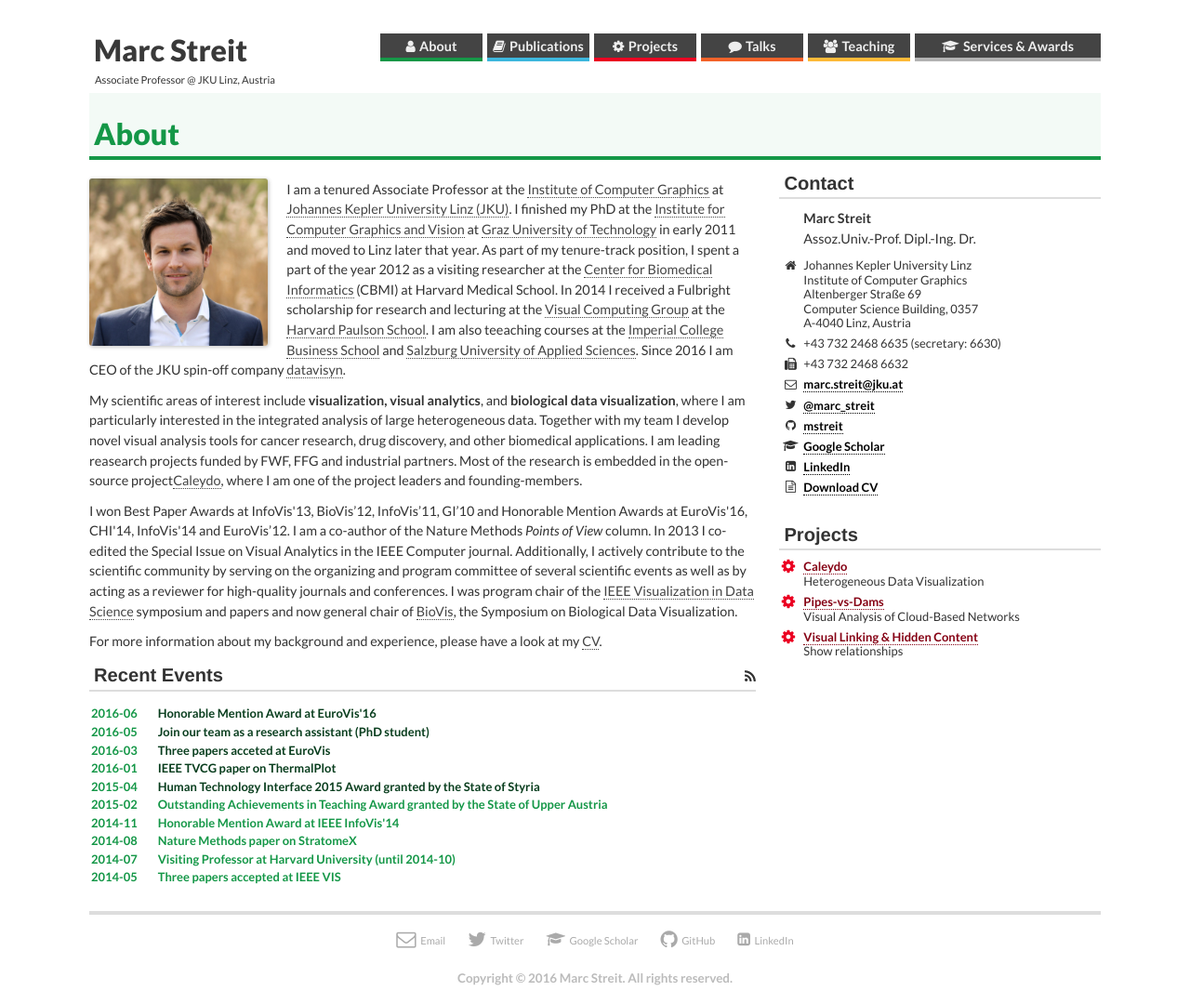
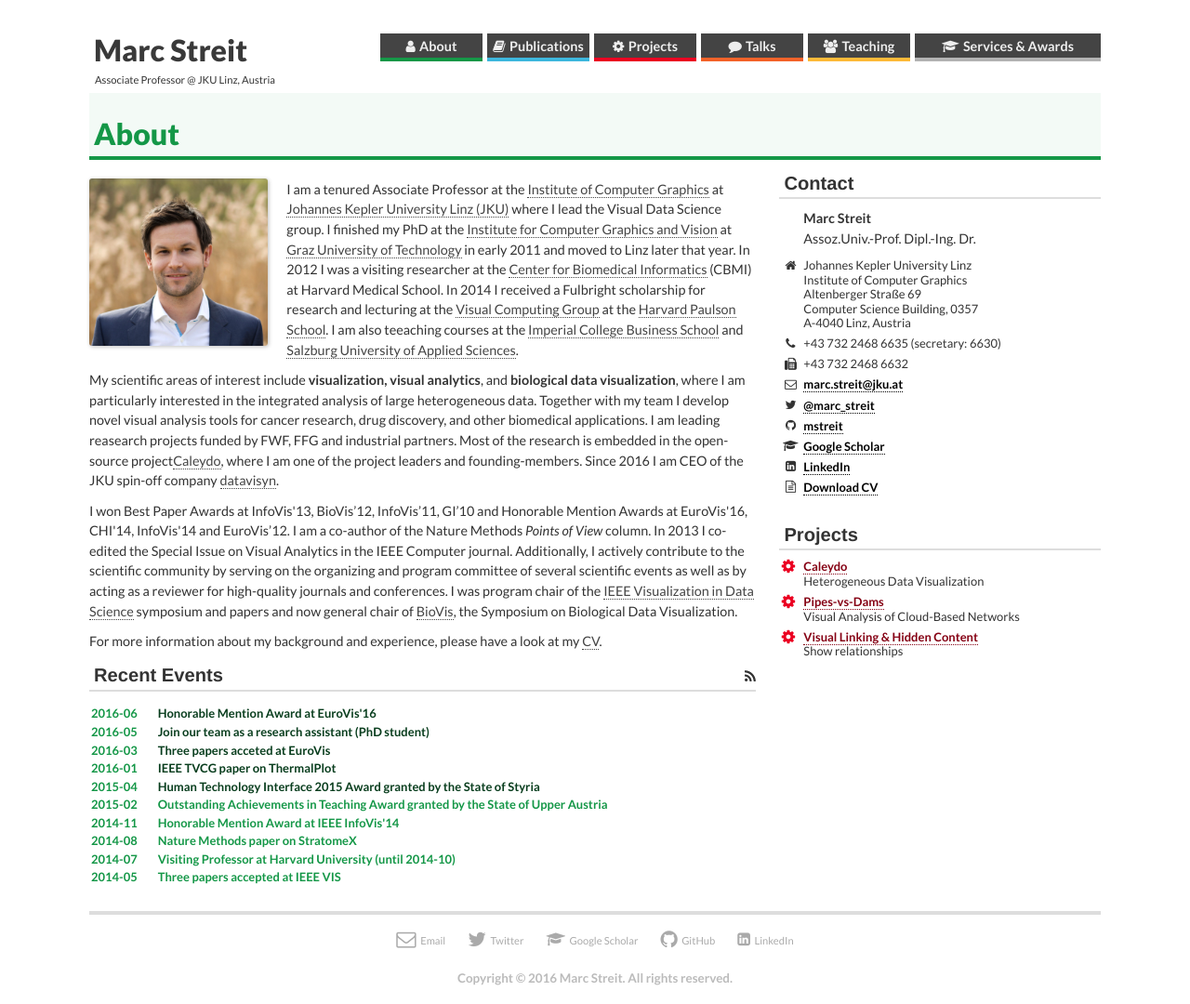
Before and after one commit to mstreit/mstreit.github.io, a Jekyll site: the page built from index.html, in a window 1280 px wide. Shown: the whole page at 93% size. Built offline with Jekyll 4.4.1, drawn with Linux system fonts in a browser that asks for light colours; nearby versions of some CDN libraries; some web fonts are replaced.

Commit message:
revision of CV

```diff
--- a/_layouts/home.html
+++ b/_layouts/home.html
@@ -12,14 +12,14 @@ layout: default
    <!--p>Assistant professor<br />Institute of Computer Graphics, Johannes Kepler University Linz, Austria.</p-->
 
    <p>I am a tenured Associate Professor at the <a href="http://www.cg.jku.at">Institute of Computer Graphics</a> at <a
-          href="http://www.jku.at">Johannes Kepler University Linz (JKU)</a>.
+          href="http://www.jku.at">Johannes Kepler University Linz (JKU)</a> where I lead the Visual Data Science group.
     I finished my PhD at the <a href="http://www.icg.tugraz.at">Institute for Computer Graphics and Vision</a> at <a href="http://www.tugraz.at">Graz University of Technology</a> in early 2011 and moved to Linz later that year.
-    As part of my tenure-track position, I spent a part of the year 2012 as a visiting researcher at the <a href="http://cbmi.med.harvardu.edu">Center for Biomedical Informatics</a> (CBMI) at Harvard Medical School.
+    In 2012 I was a visiting researcher at the <a href="http://cbmi.med.harvardu.edu">Center for Biomedical Informatics</a> (CBMI) at Harvard Medical School.
     In 2014 I received a Fulbright scholarship for research and lecturing at the <a href="http://vcg.seas.harvard.edu">Visual Computing Group</a> at the <a href="http://www.seas.harvard.edu">Harvard Paulson School</a>.
     I am also teeaching courses at the  <a
-            href="https://www.imperial.ac.uk/business-school">Imperial College Business School</a> and <a href="http://www.fh-salzburg.ac.at/">Salzburg University of Applied Sciences</a>. Since 2016 I am CEO of the JKU spin-off company <a href="http://datavisyn.io">datavisyn</a>.</p>
+            href="https://www.imperial.ac.uk/business-school">Imperial College Business School</a> and <a href="http://www.fh-salzburg.ac.at/">Salzburg University of Applied Sciences</a>.</p>
 
-    <p>My scientific areas of interest include <b>visualization, visual analytics</b>, and <b>biological data visualization</b>, where I am particularly interested in the integrated analysis of large heterogeneous data. Together with my team I develop novel visual analysis tools for cancer research, drug discovery, and other biomedical applications. I am leading reasearch projects funded by FWF, FFG and industrial partners. Most of the research is embedded in the open-source project<a href="http://www.caleydo.org">Caleydo</a>, where I am one of the project leaders and founding-members.</p>
+    <p>My scientific areas of interest include <b>visualization, visual analytics</b>, and <b>biological data visualization</b>, where I am particularly interested in the integrated analysis of large heterogeneous data. Together with my team I develop novel visual analysis tools for cancer research, drug discovery, and other biomedical applications. I am leading reasearch projects funded by FWF, FFG and industrial partners. Most of the research is embedded in the open-source project<a href="http://www.caleydo.org">Caleydo</a>, where I am one of the project leaders and founding-members. Since 2016 I am CEO of the JKU spin-off company <a href="http://datavisyn.io">datavisyn</a>.</p>
 
     <p>I won Best Paper Awards at InfoVis'13, BioVis’12, InfoVis’11, GI’10 and Honorable Mention Awards at
       EuroVis'16, CHI'14, InfoVis'14 and EuroVis’12. I am a co-author of the Nature Methods <i>Points of View</i>
```
